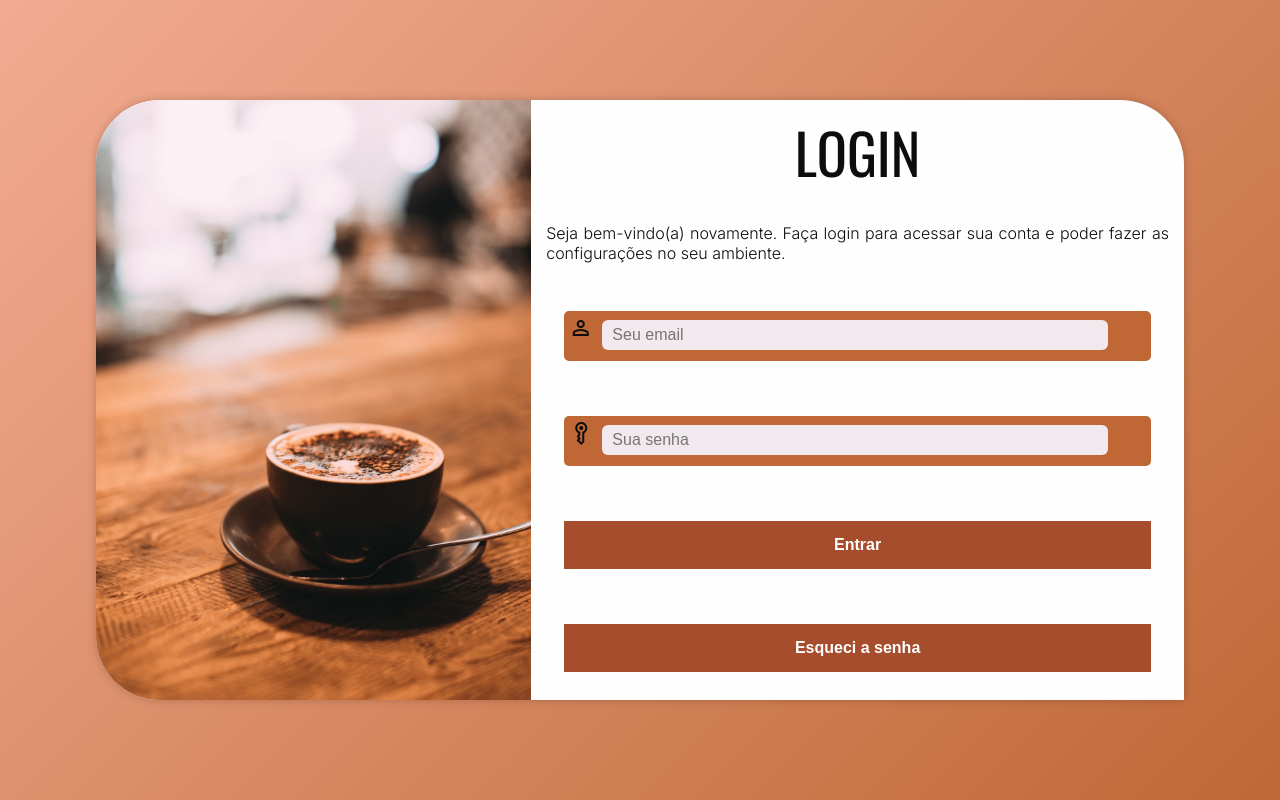
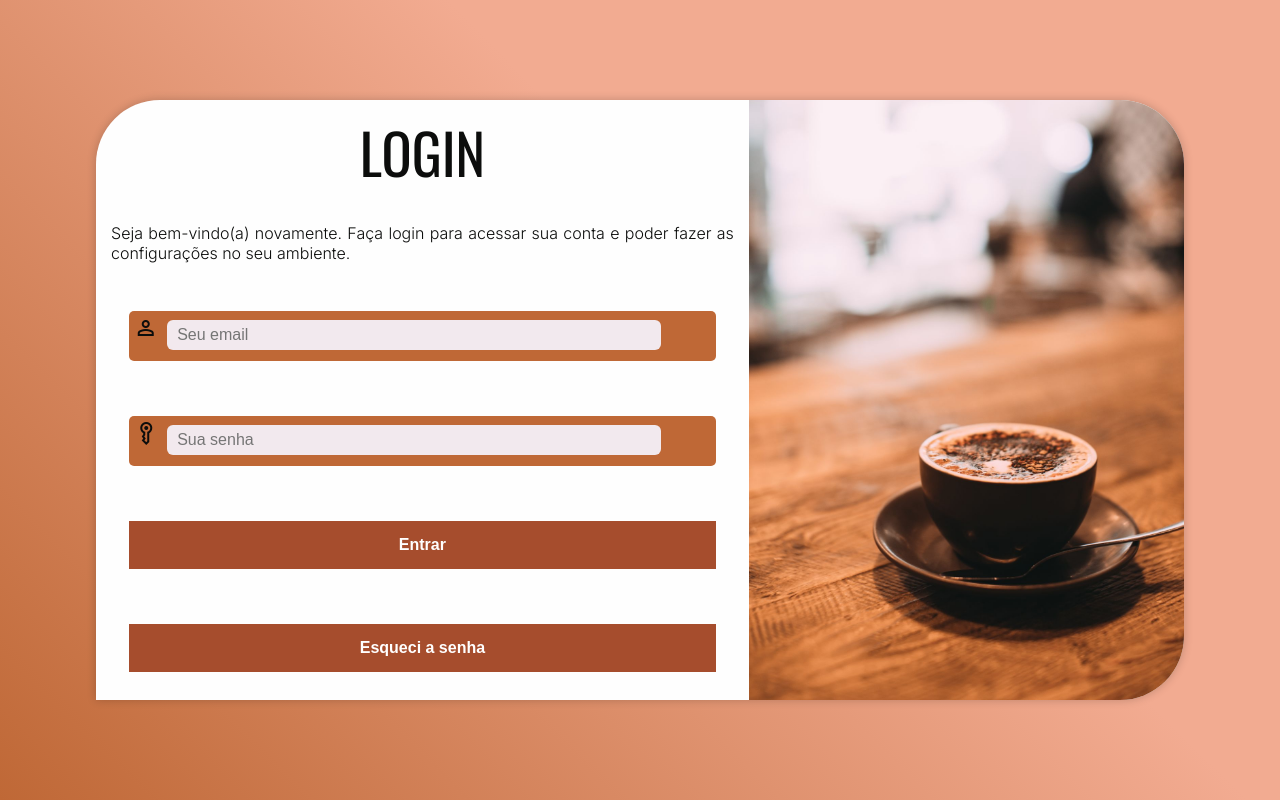
Before and after one commit to felipe-cas/Estudos-Cursos, a PHP site: page / in a window 1280 px wide. Run offline with PHP 8.4, Linux system fonts and the light colour scheme.

Commit message:
Desafio Projeto Login finalização

```diff
--- a/html_css/mod04/desafios/014/index.html
+++ b/html_css/mod04/desafios/014/index.html
@@ -7,6 +7,7 @@
 
 	<link rel="stylesheet" type="text/css" href="styles/style.css">
 	<link rel="stylesheet" type="text/css" href="styles/media-query-medium.css">
+	<link rel="stylesheet" type="text/css" href="styles/media-query-large.css">
 
 	<link href="https://fonts.googleapis.com/css2?family=Material+Symbols+Outlined&icon_names=person,key_vertical&display=inline" rel="stylesheet" />
 
--- /dev/null
+++ b/html_css/mod04/desafios/014/styles/media-query-large.css
@@ -0,0 +1,16 @@
+@charset UTF-8;
+
+@media screen and (min-width: 992px){
+	body{
+		background-image: linear-gradient(225deg, var(--powder) 40%, var(--caramel));
+	}
+
+	main{
+		flex-direction: row-reverse;
+		border-radius: 5vw 5vw 5vw 0;
+	}
+
+	#_img_login{
+		border-radius: 0 5vw 5vw 0;
+	}
+}
--- a/html_css/mod04/desafios/014/styles/media-query-medium.css
+++ b/html_css/mod04/desafios/014/styles/media-query-medium.css
@@ -2,7 +2,7 @@
 
 @media screen and (min-width: 576px){
 	body{
-		background-image: linear-gradient(135deg, var(--powder), var(--caramel));
+		background-image: linear-gradient(135deg, var(--powder) 40%, var(--caramel));
 	}
 
 	main{
@@ -11,7 +11,6 @@
 		width: 	85vw;
 
 		border-radius: 5vw 5vw 0 5vw;
-		transition: 0.5s;
 	}
 
 	#_img_login{
--- a/html_css/mod04/desafios/014/styles/style.css
+++ b/html_css/mod04/desafios/014/styles/style.css
@@ -50,6 +50,8 @@ main{
 
 	border-radius: 5vw 5vw 5vw 0;
 	box-shadow: 0px 0px 10px rgba(0, 0, 0, 0.2);
+
+	transition: 0.3s;
 }
 
 main section form{
@@ -106,7 +108,7 @@ main section form{
 }
 
 #_form_login i{
-	padding: 5px;
+	padding: 5px;*/
 }
 
 .__input{
@@ -117,7 +119,7 @@ main section form{
 	border-radius: 6px;
 
 	height: 30px;
-	width: 86%;
+	width: 84%;
 
 	text-indent: 10px;
 }
```
